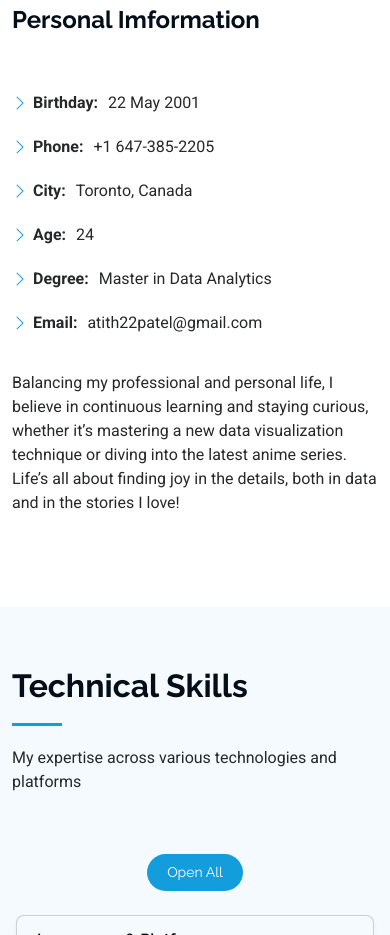
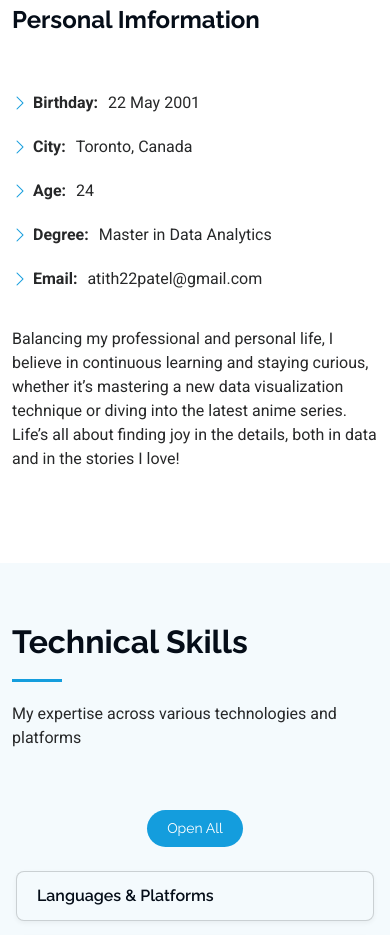
Before and after one commit to atith2205/Portfolio_Custom, a plain HTML site: page index.html in a window 390 px wide. Shown: the part 1540-2475 px from the top of the page. Drawn offline with Linux system fonts and the light colour scheme.

Commit message:
Phone Number Removed

```diff
--- a/index.html
+++ b/index.html
@@ -138,7 +138,7 @@
                 <ul>
                   <li><i class="bi bi-chevron-right"></i> <strong>Birthday:</strong> <span>22 May 2001</span></li>
                   <!-- <li><i class="bi bi-chevron-right"></i> <strong>Website:</strong> <span>www.example.com</span></li> -->
-                  <li><i class="bi bi-chevron-right"></i> <strong>Phone:</strong> <span>+1 647-385-2205</span></li>
+                  <!-- <li><i class="bi bi-chevron-right"></i> <strong>Phone:</strong> <span>+1 123456789</span></li> -->
                   <li><i class="bi bi-chevron-right"></i> <strong>City:</strong> <span>Toronto, Canada</span></li>
                 </ul>
               </div>
```
